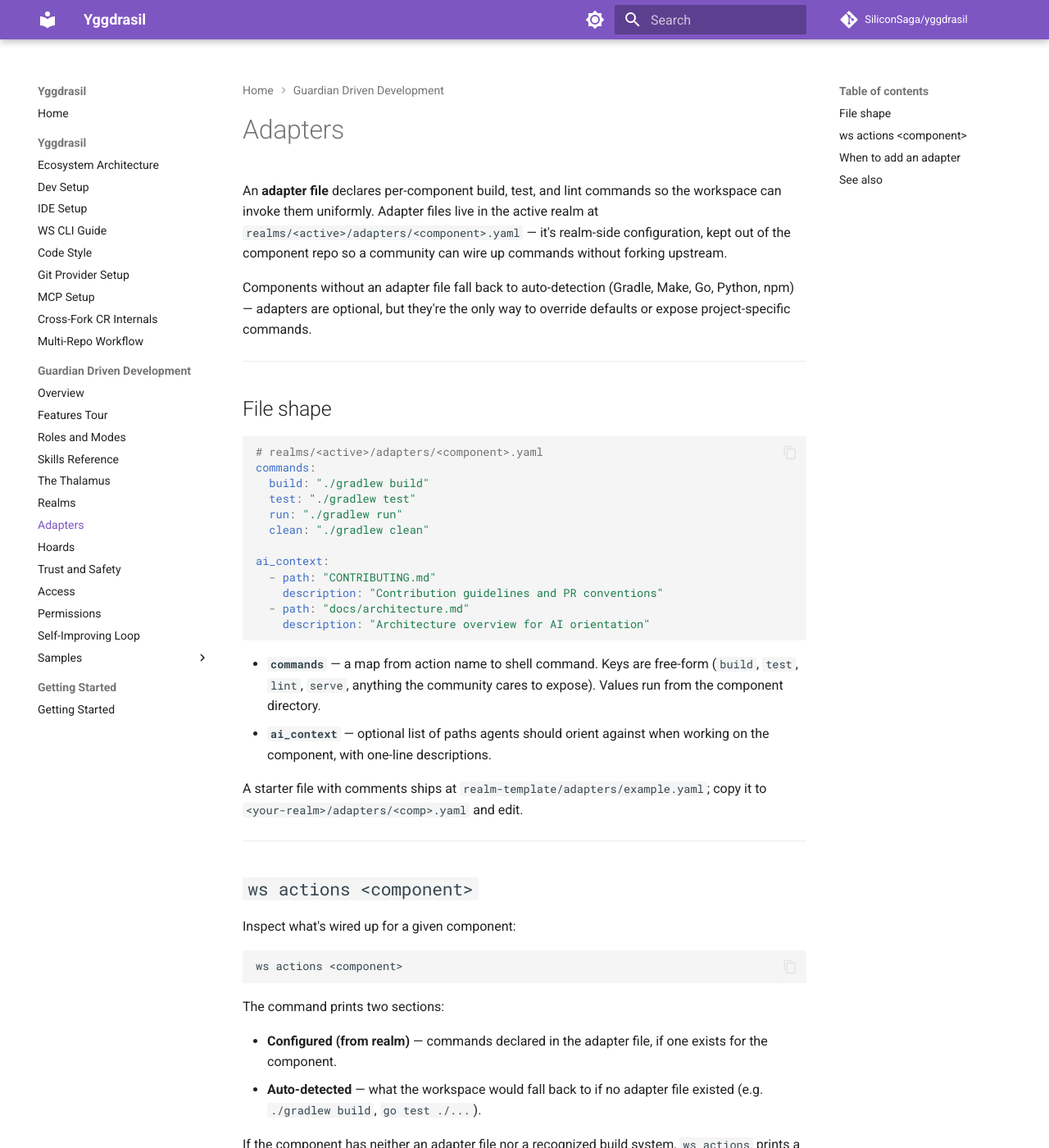
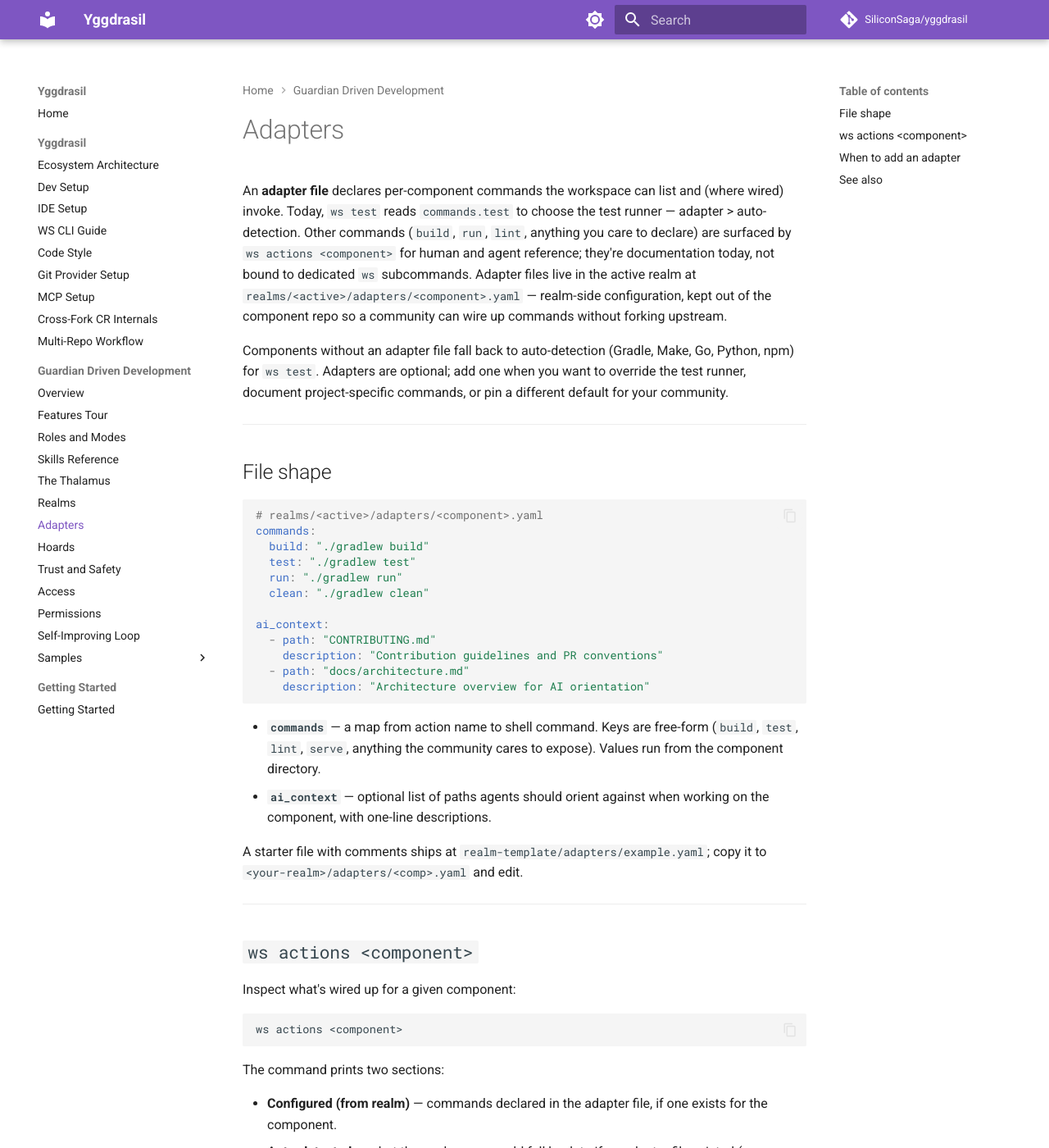
Before and after one commit to SiliconSaga/yggdrasil, an MkDocs documentation site: the page built from docs/gdd/adapters.md, in a window 1280 px wide and 1400 px high. Shown: the whole window at 82% size. Built offline with MkDocs 1.6.1 and Material for MkDocs 9.7.7, drawn with Linux system fonts in a browser that asks for light colours; comment, search, counter and statistics services are not loaded; some of the changed text lies outside the part shown.

Commit message:
fix(docs): address CR findings on PR #56 — link target, env table accuracy, adapter scope
Three review-feedback fixes (CodeRabbit + Copilot, all valid):

- **`docs/mcp-setup.md`** — the See-also link to the `mcp-usage`
  skill pointed at `../.agent/skills/mcp-usage/SKILL.md`, which lives
  outside the docs tree and would 404 on the published MkDocs site.
  Repointed at the in-site catalog entry
  (`gdd/skills-reference.md#workspace-operations`).

- **`docs/git-provider-setup.md`** — the env-var quick-reference
  table marked `GH_USER` and `GITLAB_USER` as required for
  GitHub/GitLab remotes, but `ws` scripts don't consume them
  (only `validate-agent-setup.sh` reads `GH_USER`, and falls back to
  `gh api /user` if unset; `GITLAB_USER` isn't read by any `ws`
  script). Reclassified both as Optional with the actual usage
  noted.

- **`docs/gdd/adapters.md`** — the page claimed adapter commands
  could be "invoked uniformly," which is too strong. Today only
  `ws test` actually executes a configured adapter command (via
  `commands.test`); other commands (`build`, `run`, `lint`) are
  surfaced by `ws actions` for reference but aren't bound to
  dedicated `ws` subcommands. Reframed the intro and the "When to
  add an adapter" guidance to match what's actually wired today.

Skipped: Copilot's count discrepancy (PR description says 22 skills,
the page lists 21). The page itself is accurate; only the PR
metadata was off. Updated the PR description directly.

Co-Authored-By: Claude Opus 4.6 <noreply@anthropic.com>

```diff
--- a/docs/gdd/adapters.md
+++ b/docs/gdd/adapters.md
@@ -1,14 +1,21 @@
 # Adapters
 
-An **adapter file** declares per-component build, test, and lint
-commands so the workspace can invoke them uniformly. Adapter files
-live in the active realm at `realms/<active>/adapters/<component>.yaml`
-— it's realm-side configuration, kept out of the component repo so a
-community can wire up commands without forking upstream.
+An **adapter file** declares per-component commands the workspace
+can list and (where wired) invoke. Today, `ws test` reads
+`commands.test` to choose the test runner — adapter > auto-detection.
+Other commands (`build`, `run`, `lint`, anything you care to declare)
+are surfaced by `ws actions <component>` for human and agent
+reference; they're documentation today, not bound to dedicated `ws`
+subcommands. Adapter files live in the active realm at
+`realms/<active>/adapters/<component>.yaml` — realm-side
+configuration, kept out of the component repo so a community can wire
+up commands without forking upstream.
 
 Components without an adapter file fall back to auto-detection
-(Gradle, Make, Go, Python, npm) — adapters are optional, but they're
-the only way to override defaults or expose project-specific commands.
+(Gradle, Make, Go, Python, npm) for `ws test`. Adapters are optional;
+add one when you want to override the test runner, document
+project-specific commands, or pin a different default for your
+community.
 
 ---
 
@@ -67,13 +74,15 @@ unconfigured commands.
 
 ## When to add an adapter
 
-The fallback patterns cover the common case — a Gradle component gets
-`build` and `test` for free. Add an adapter file when:
+The auto-detect fallback covers the common case for `ws test` — a
+Gradle component gets `./gradlew test` for free. Add an adapter file
+when:
 
-- The component uses a non-default build system the workspace doesn't
+- The component uses a non-default test runner the workspace doesn't
   auto-detect.
-- You want to expose project-specific commands (e.g. `e2e`,
-  `migrate`, `bench`) under uniform names.
+- You want to document project-specific commands (e.g. `e2e`,
+  `migrate`, `bench`) so `ws actions` surfaces them for agents and
+  contributors.
 - Different communities want different defaults for the same
   component (one realm wires `test` to a quick subset, another wires
   it to the full suite).
```
Also changed, not shown: docs/git-provider-setup.md (+2 -2 lines), docs/mcp-setup.md (+2 -2 lines).
